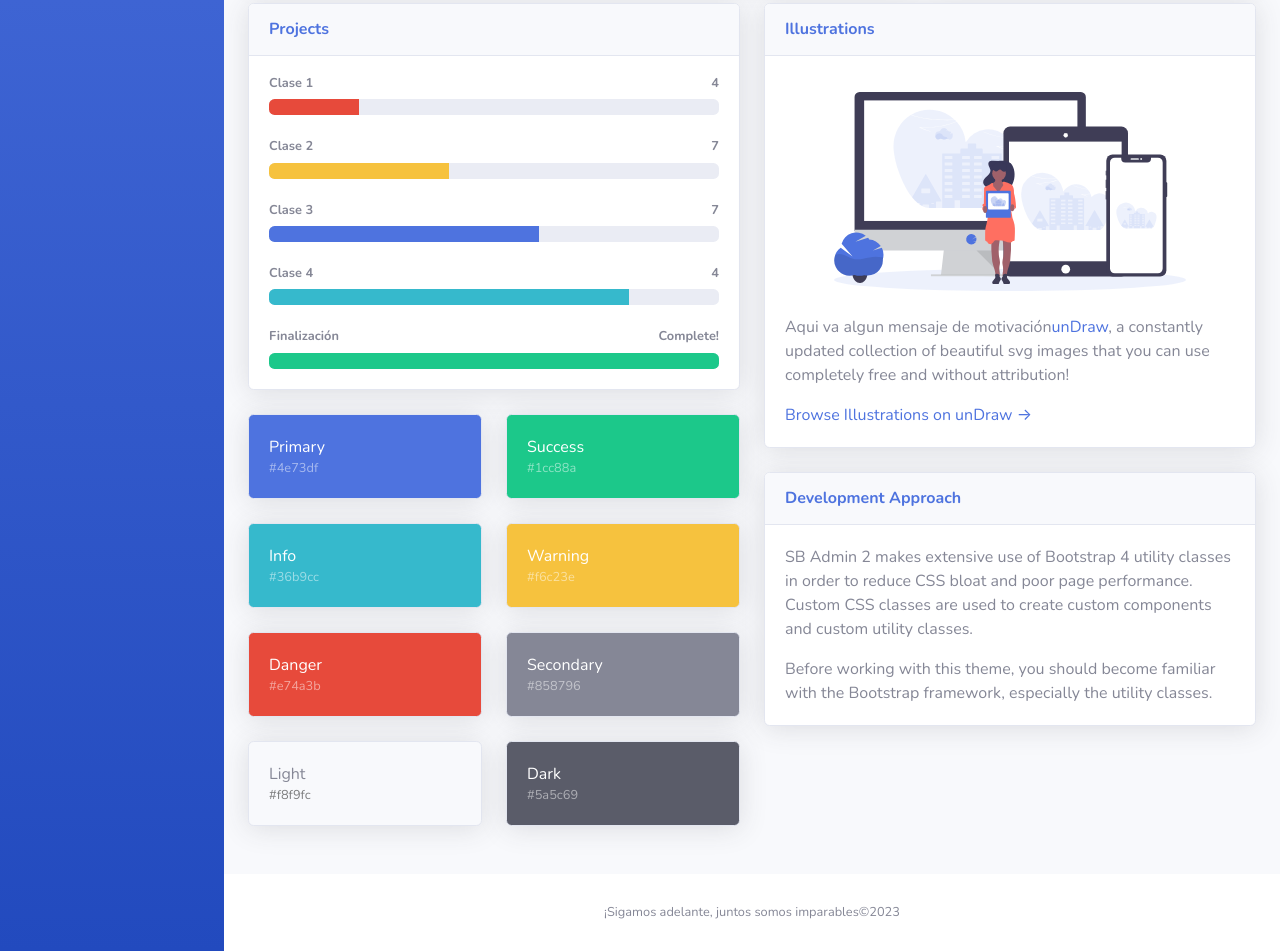
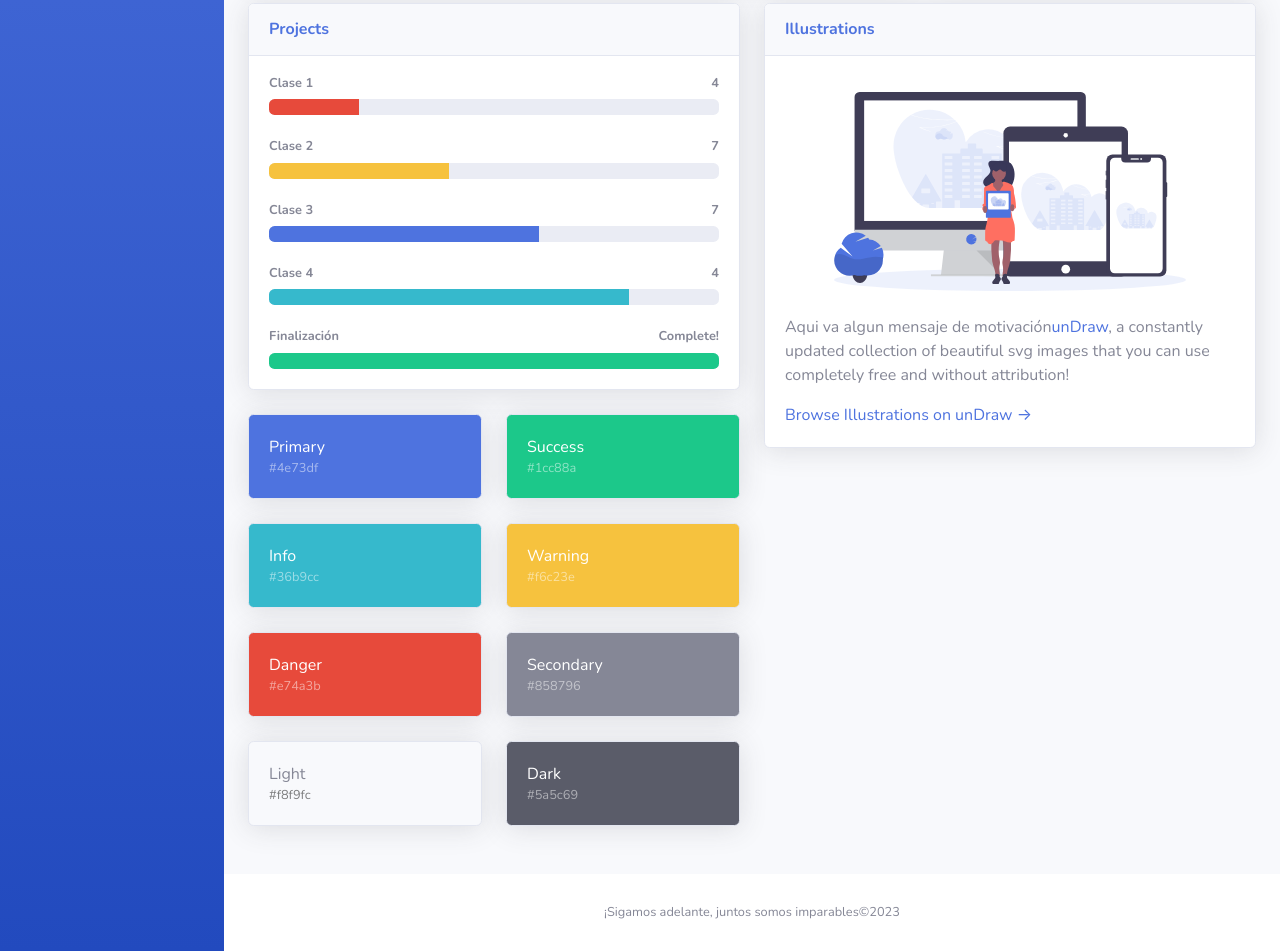
Before and after one commit to SamuMR/LosHabilidosos, a plain HTML site: page Project-Web/Project Web/dash_2019/index.html in a window 1280 px wide. Shown: the part 714-1665 px from the top of the page. Drawn offline with nearby package versions, Linux system fonts and the light colour scheme.

Commit message:
Commit
Changes

```diff
--- a/Project-Web/Project Web/dash_2019/index.html
+++ b/Project-Web/Project Web/dash_2019/index.html
@@ -66,8 +66,8 @@
                 <div id="collapseTwo" class="collapse" aria-labelledby="headingTwo" data-parent="#accordionSidebar">
                     <div class="bg-white py-2 collapse-inner rounded">
                         <h6 class="collapse-header">Custom Components:</h6>
-                        <a class="collapse-item" href="/LosHabilidosos/Project-Web/Project Web/Prueba/informacion.html">Lecciones</a>
-                        <a class="collapse-item" href="/LosHabilidosos/Project-Web/Project Web/Prueba/indexx.html">Diario</a>
+                        <a class="collapse-item" href="/Project-Web/Project Web/Prueba/otra_pagina.html">Lecciones</a>
+                        <a class="collapse-item" href="/Project-Web/Project Web/Prueba/indexx.html">Diario</a>
                     </div>
                 </div>
             </li>
@@ -667,19 +667,6 @@
                                 </div>
                             </div>
 
-                            <!-- Approach -->
-                            <div class="card shadow mb-4">
-                                <div class="card-header py-3">
-                                    <h6 class="m-0 font-weight-bold text-primary">Development Approach</h6>
-                                </div>
-                                <div class="card-body">
-                                    <p>SB Admin 2 makes extensive use of Bootstrap 4 utility classes in order to reduce
-                                        CSS bloat and poor page performance. Custom CSS classes are used to create
-                                        custom components and custom utility classes.</p>
-                                    <p class="mb-0">Before working with this theme, you should become familiar with the
-                                        Bootstrap framework, especially the utility classes.</p>
-                                </div>
-                            </div>
 
                         </div>
                     </div>
```
Also changed, not shown: Project-Web/Project Web/Prueba/index.html (+1 -1 lines).
